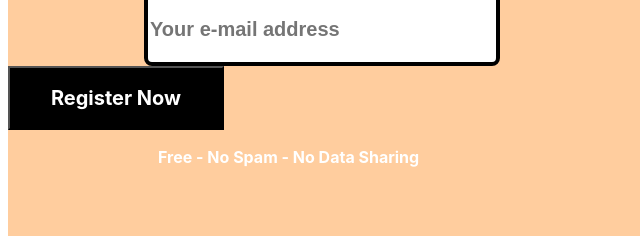
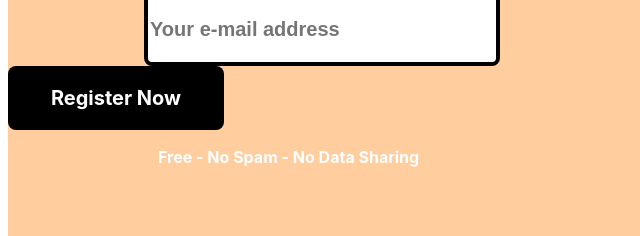
Before and after one commit to Adarshsingh7294/project_1, a plain HTML site: page index.html in a window 1280 px wide. Shown: the part 358-594 px from the top of the page, 0-640 px from the left. Drawn offline with Linux system fonts and the light colour scheme.

Commit message:
Modified css

```diff
--- a/style.css
+++ b/style.css
@@ -65,6 +65,8 @@
     line-height: 32px;
     background-color: #000000;
     color: #ffffff;
+    border: 4px;
+    border-radius: 8px;
 
 }
 .text1{
```
